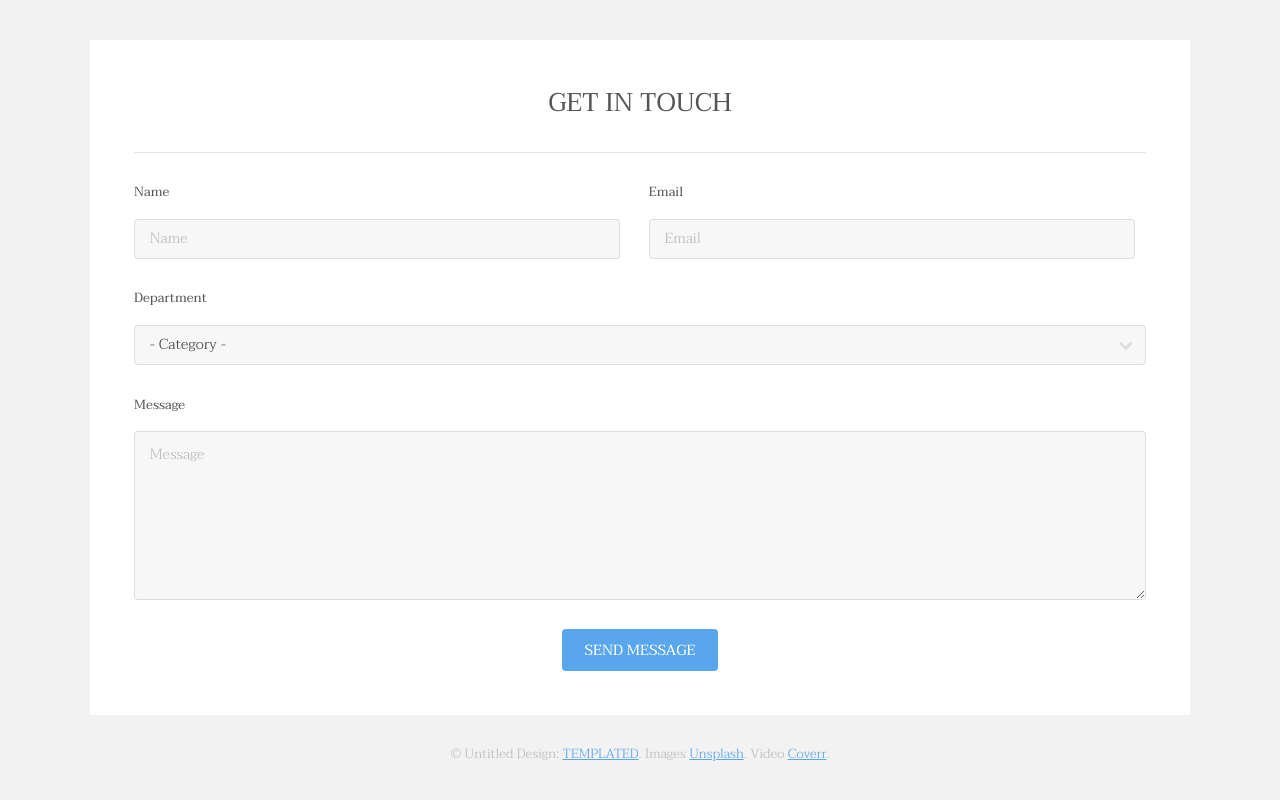
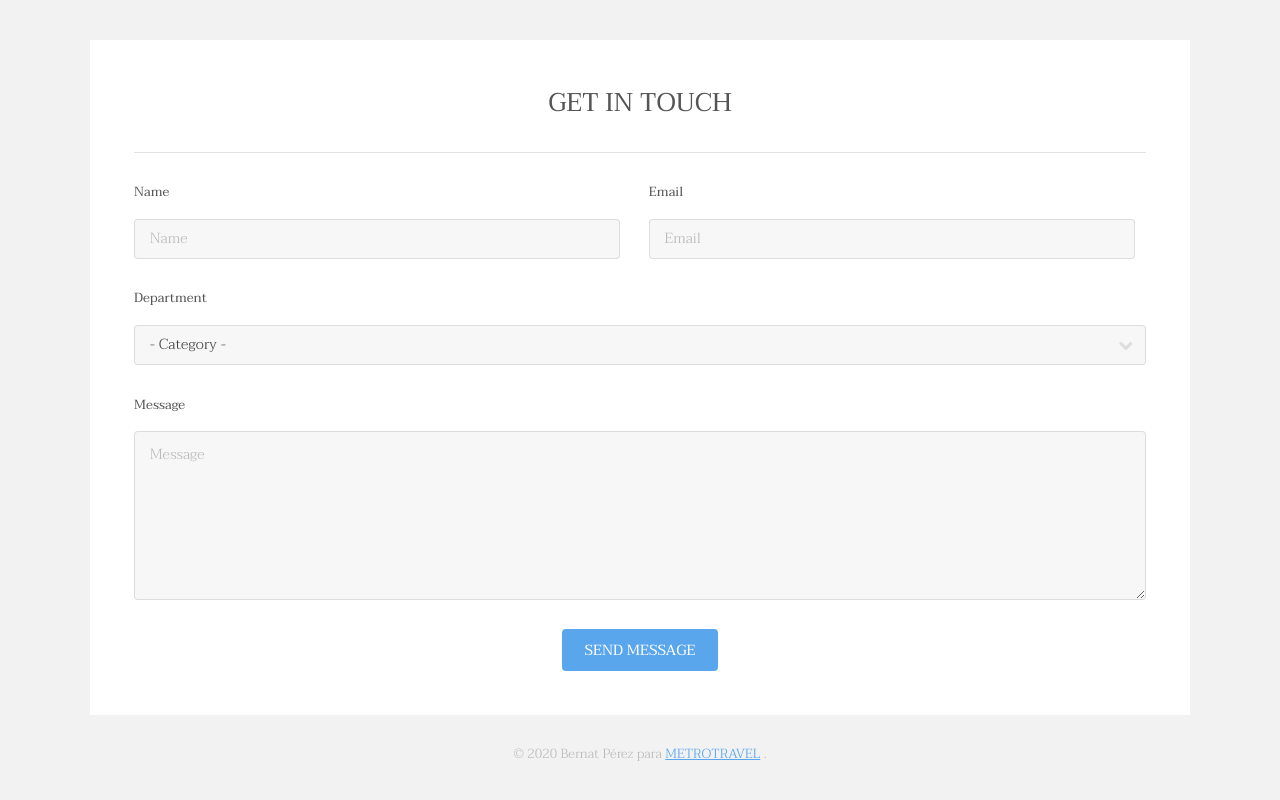
Before and after one commit to BernatPerez/04_REP_METROPOLITA, a plain HTML site: page index.html in a window 1280 px wide. Shown: the part 3231-4031 px from the top of the page. Drawn offline with Linux system fonts and the light colour scheme.

Commit message:
Cambios en el pie de página por BERNAT

```diff
--- a/index.html
+++ b/index.html
@@ -193,7 +193,7 @@
 						</div>
 					</section>
 					<div class="copyright">
-						&copy; Untitled Design: <a href="https://templated.co/">TEMPLATED</a>. Images <a href="https://unsplash.com/">Unsplash</a>. Video <a href="http://coverr.co/">Coverr</a>.
+						&copy; 2020 Bernat Pérez para <a href="https://templated.co/">METROTRAVEL</a> <a href="https://unsplash.com/"></a> <a href="http://coverr.co/"></a>.
 					</div>
 				</div>
 			</footer>
```
